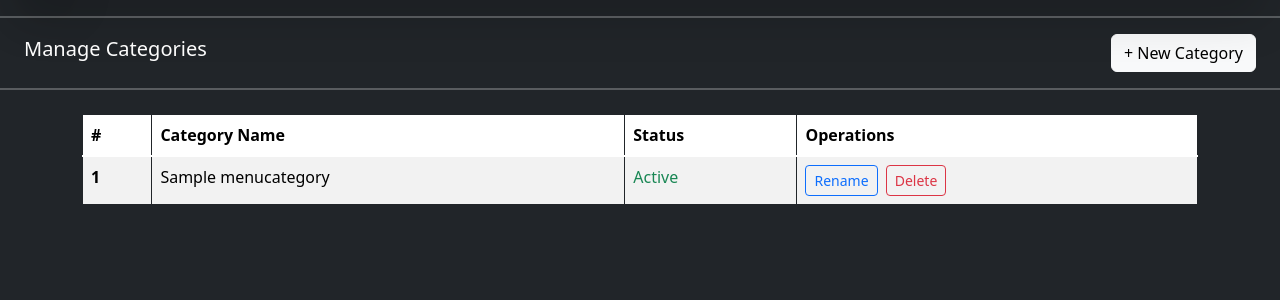
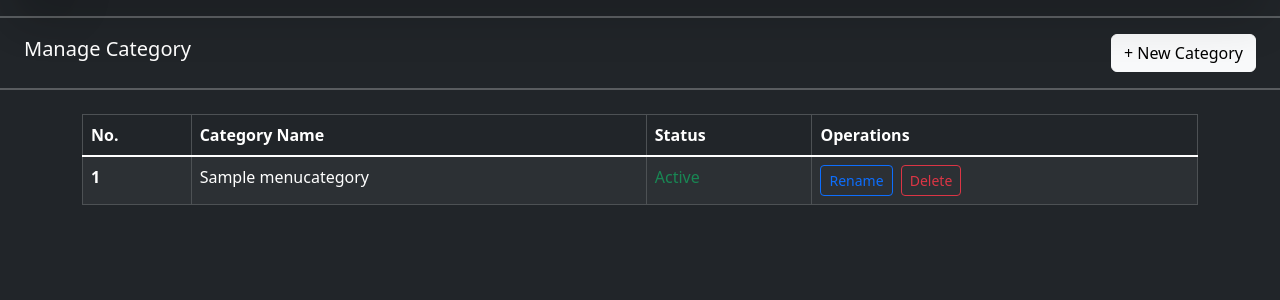
Before and after one commit to nextxlemons/YourPOS, a Django app: page /managecategories in a window 1280 px wide. Shown: the part 72-372 px from the top of the page. Run offline with Django 5.2, Linux system fonts and the light colour scheme; tables that the repository leaves empty hold one stand-in row (values such as "Sample post").

Commit message:
Update UI for table view in createorder, managecatagories, manageitems, and orderhistory

```diff
--- a/templates/managecategories.html
+++ b/templates/managecategories.html
@@ -1,19 +1,19 @@
 {% extends "base.html" %}
-{% block title %}Manage Categories{% endblock title %}
+{% block title %}Manage Category{% endblock title %}
 {% block body %}
 <hr class="border border-light border-1">
 <div class="container-fluid d-flex justify-content-between align-items-center px-4">
-    <h5>Manage Categories</h5>
+    <h5>Manage Category</h5>
     <button class="btn btn-light" data-bs-toggle="modal" data-bs-target="#addCategoryModal">+ New Category</button>
 </div>
 <hr class="border border-white border-1">
 
 <div class="container-fluid px-4">
     <div class="container my-4 mx-auto">
-    <table class="table table-bordered border-dark table-striped">
+    <table class="table table-dark table-striped table-bordered table-striped">
         <thead>
             <tr>
-                <th scope="col">#</th>
+                <th scope="col">No.</th>
                 <th scope="col">Category Name</th>
                 <th scope="col">Status</th>
                 <th scope="col">Operations</th>
--- a/templates/manageitems.html
+++ b/templates/manageitems.html
@@ -13,7 +13,7 @@
 
 <div class="container-fluid px-4">
     <div class="container my-4 mx-auto">
-    <table class="table table-bordered border-dark table-striped">
+    <table class="table table-dark table-bordered table-striped">
         <thead>
             <tr>
                 <th scope="col">#</th>
--- a/templates/orderhistory.html
+++ b/templates/orderhistory.html
@@ -10,7 +10,7 @@
 <hr class="border border-white border-1">
 
 <div class="container-fluid px-4">
-    <table class="table table-striped">
+    <table class="table table-primary table-bordered table-striped">
         <thead><tr><th>Bill No</th><th>Table</th><th>Amount</th><th>Items</th><th>Payment</th><th>Date</th><th>Time</th><th>Note</th></tr></thead>
         <tbody>
             {% for bill in bills %}
--- a/templates/settings.html
+++ b/templates/settings.html
@@ -17,7 +17,6 @@
                 <th scope="col">#</th>
                 <th scope="col">Settings Name</th>
                 <th scope="col">Description</th>
-
             </tr>
         </thead>
         <tbody class="table-group-divider">
```
